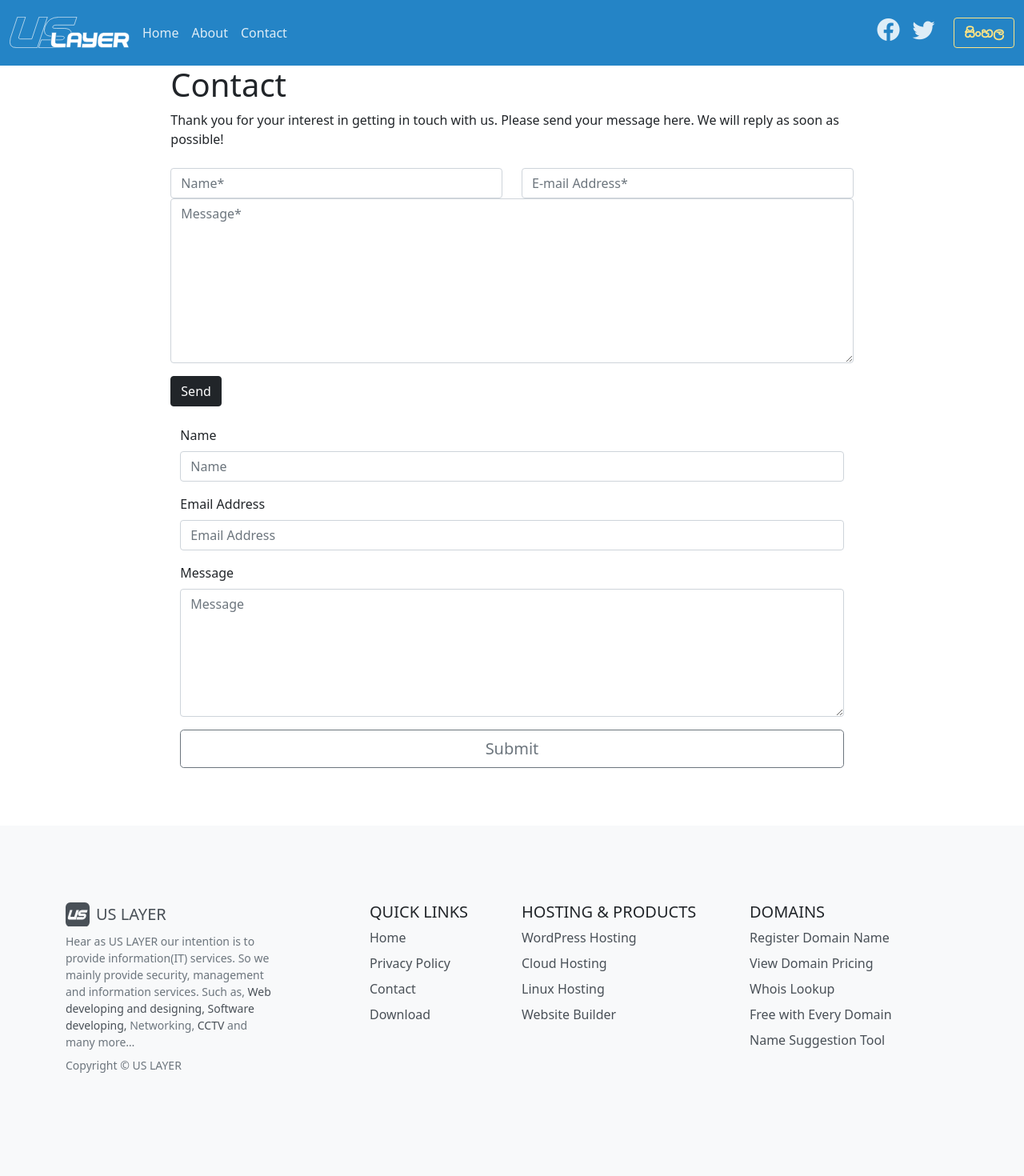
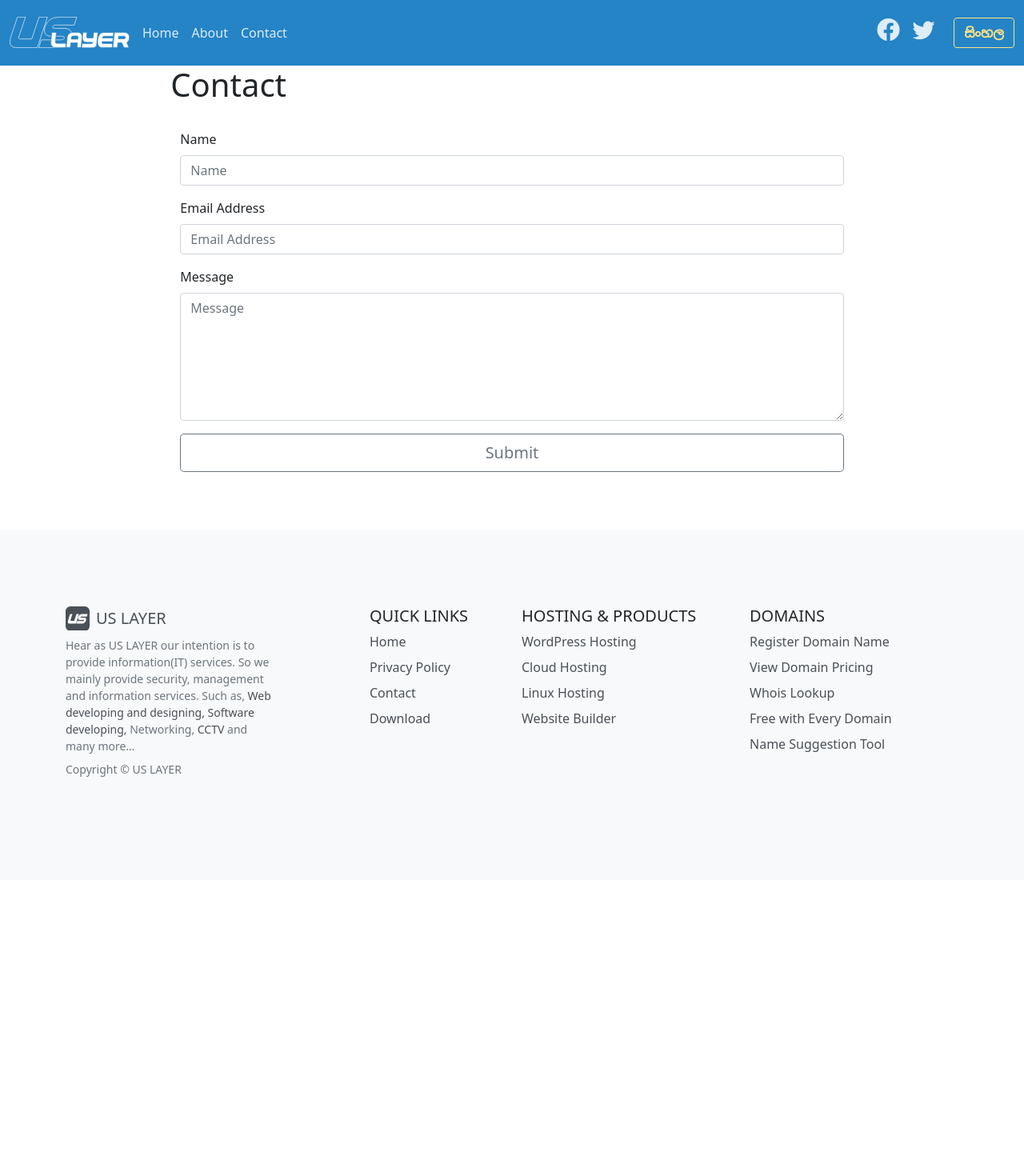
Before and after one commit to uslayer/uslayer.github.io, a Jekyll site: the page built from pages/contact.html, in a window 1280 px wide. Shown: the whole page at 80% size. Built offline with Jekyll 4.4.1, drawn with Linux system fonts in a browser that asks for light colours; after the commit the page ends 1100 px from its top, so only the background shows below that.

Commit message:
Update contact.html

```diff
--- a/pages/contact.html
+++ b/pages/contact.html
@@ -4,22 +4,6 @@ title: Contact
 permalink: "/contact/"
 comments: false
 ---
-
-<form action="https://formspree.io/{{site.formspree}}" method="POST">
-<p class="mb-4">Thank you for your interest in getting in touch with us. Please send your message here. We will reply as soon as possible!</p>
-<div class="form-group row">
-<div class="col-md-6">
-<input class="form-control" type="text" name="name" placeholder="Name*" required>
-</div>
-<div class="col-md-6">
-<input class="form-control" type="email" name="_replyto" placeholder="E-mail Address*" required>
-</div>
-</div>
-<textarea rows="8" class="form-control mb-3" name="message" placeholder="Message*" required></textarea>
-<input class="btn btn-dark" type="submit" value="Send">
-</form>
-
-
 
 <!-- Wrapper container -->
 <div class="container py-4">
```
